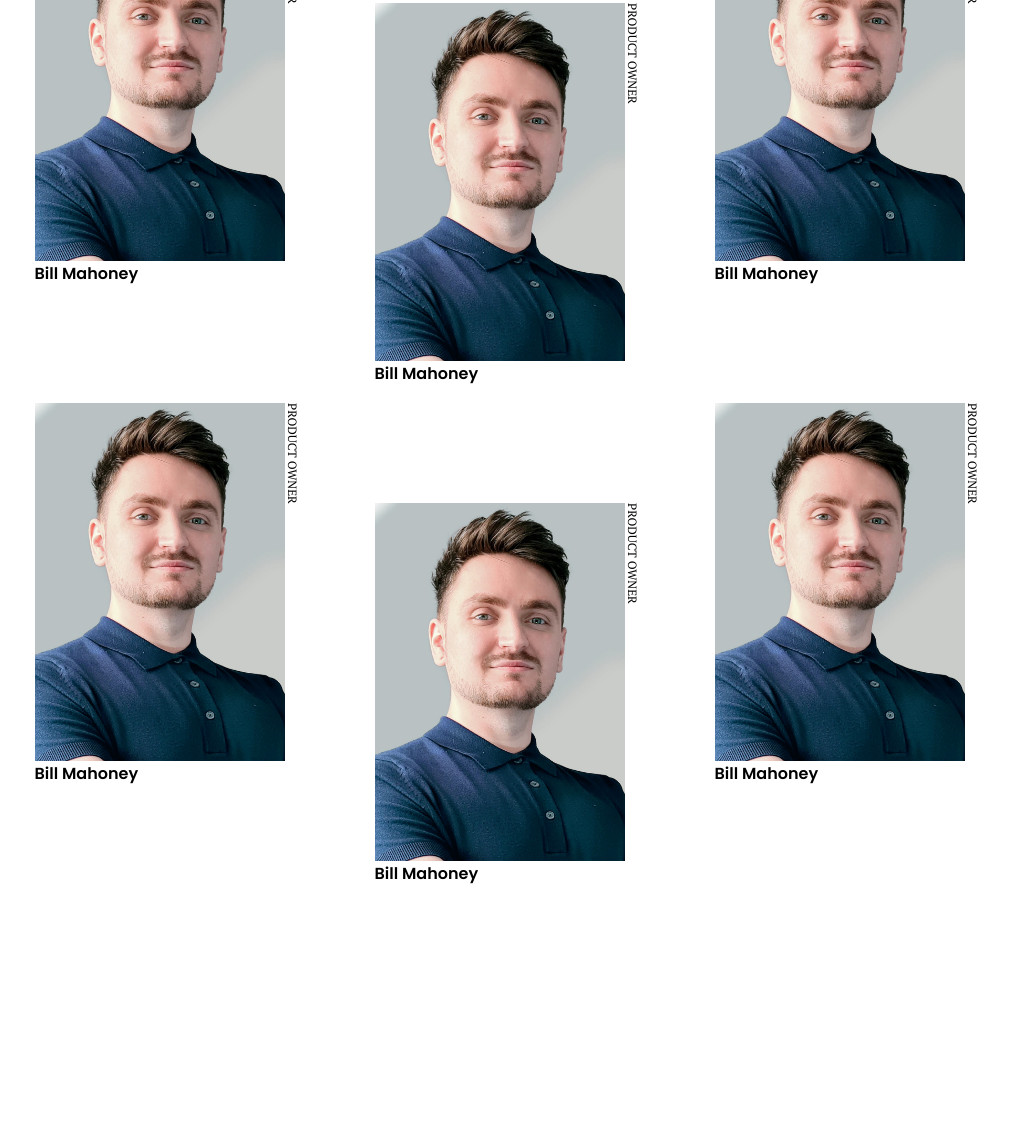
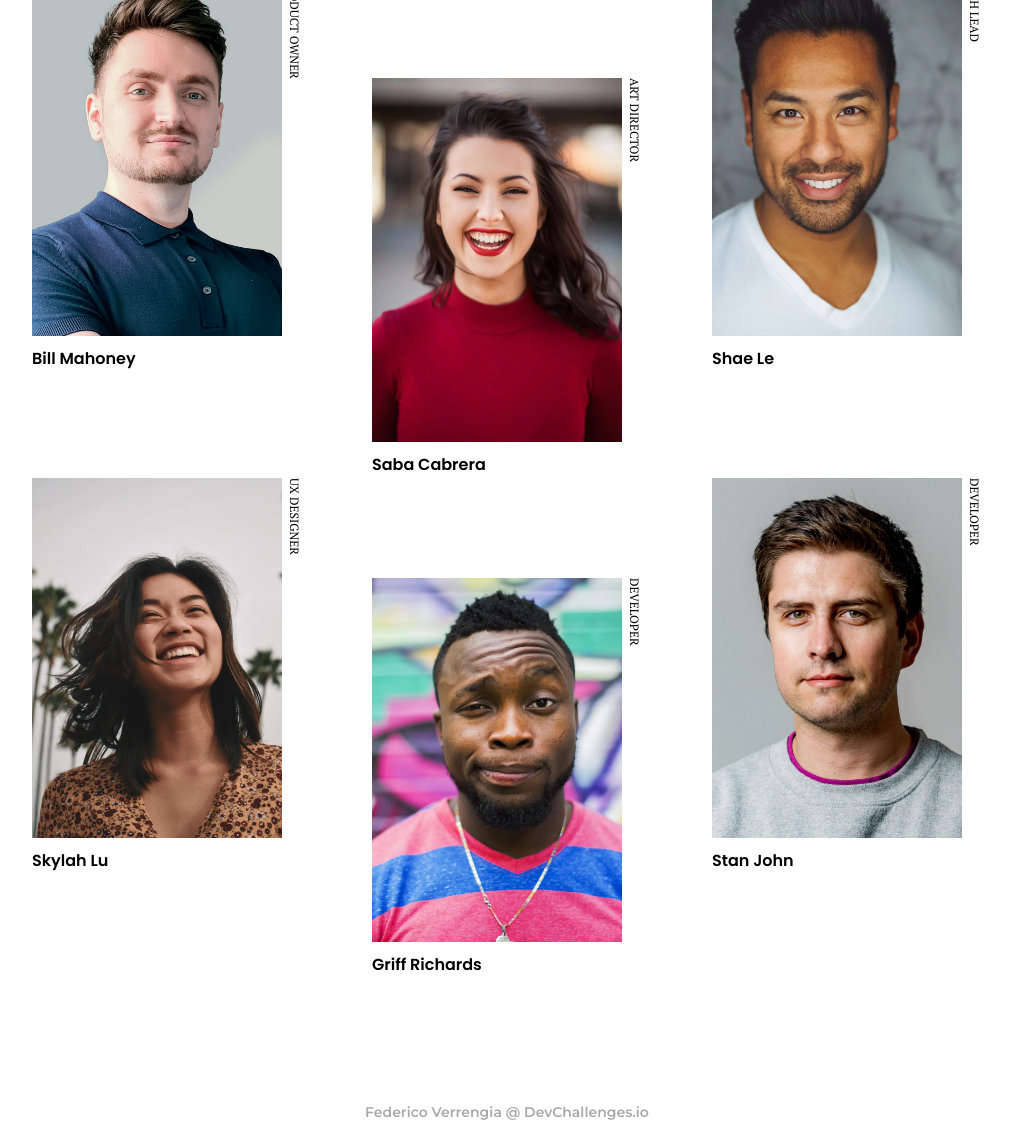
Before and after one commit to fedehub93/my-team-page, a website: page index.html in a window 1280 px wide. Shown: the part 288-1429 px from the top of the page, without its empty margins (133-1143 px from the left). Before the commit the page ends 1241 px from the top, so only its background shows below. Drawn offline with Linux system fonts and the light colour scheme.

Commit message:
Feature added footer and adjust gird media

```diff
--- a/index.html
+++ b/index.html
@@ -11,7 +11,7 @@
     <link rel="icon" href="devchallenges.png" />
 
     <link
-      href="https://fonts.googleapis.com/css2?family=PT+Serif:wght@400;700&family=Poppins:wght@400;600&display=swap"
+      href="https://fonts.googleapis.com/css2?family=PT+Serif:wght@400;700&family=Poppins:wght@400;600&display=swap&family=Montserrat:wght@600&display=swap"
       rel="stylesheet"
     />
 
@@ -40,47 +40,50 @@
       <div class="cards">
         <div class="card">
           <figure class="card__figure">
-            <img src="img/photo1.png" alt="Photo 1" class="card__img" />
-            <figcaption class="card__name">Bill Mahoney</figcaption>
-          </figure>
-          <div class="card__role">Product Owner</div>
-        </div>
-        <div class="card">
-          <figure class="card__figure card__figure--bottom">
-            <img src="img/photo1.png" alt="Photo 1" class="card__img" />
-            <figcaption class="card__name">Bill Mahoney</figcaption>
-          </figure>
-          <div class="card__role card__role--bottom">Product Owner</div>
-        </div>
-        <div class="card">
-          <figure class="card__figure">
-            <img src="img/photo1.png" alt="Photo 1" class="card__img" />
+            <img src="img/photo1.png" alt="Testimonial 1" class="card__img" />
             <figcaption class="card__name">Bill Mahoney</figcaption>
           </figure>
           <div class="card__role">Product Owner</div>
         </div>
         <div class="card">
           <figure class="card__figure">
-            <img src="img/photo1.png" alt="Photo 1" class="card__img" />
-            <figcaption class="card__name">Bill Mahoney</figcaption>
+            <img src="img/photo2.png" alt="Testimonial 1" class="card__img" />
+            <figcaption class="card__name">Saba Cabrera</figcaption>
           </figure>
-          <div class="card__role">Product Owner</div>
-        </div>
-        <div class="card">
-          <figure class="card__figure card__figure--bottom">
-            <img src="img/photo1.png" alt="Photo 1" class="card__img" />
-            <figcaption class="card__name">Bill Mahoney</figcaption>
-          </figure>
-          <div class="card__role card__role--bottom">Product Owner</div>
+          <div class="card__role">Art Director</div>
         </div>
         <div class="card">
           <figure class="card__figure">
-            <img src="img/photo1.png" alt="Photo 1" class="card__img" />
-            <figcaption class="card__name">Bill Mahoney</figcaption>
+            <img src="img/photo3.png" alt="Testimonial 1" class="card__img" />
+            <figcaption class="card__name">Shae Le</figcaption>
           </figure>
-          <div class="card__role">Product Owner</div>
+          <div class="card__role">Tech Lead</div>
+        </div>
+        <div class="card">
+          <figure class="card__figure">
+            <img src="img/photo4.png" alt="Testimonial 1" class="card__img" />
+            <figcaption class="card__name">Skylah Lu</figcaption>
+          </figure>
+          <div class="card__role">UX Designer</div>
+        </div>
+        <div class="card">
+          <figure class="card__figure">
+            <img src="img/photo5.png" alt="Testimonial 1" class="card__img" />
+            <figcaption class="card__name">Griff Richards</figcaption>
+          </figure>
+          <div class="card__role">Developer</div>
+        </div>
+        <div class="card">
+          <figure class="card__figure">
+            <img src="img/photo6.png" alt="Testimonial 1" class="card__img" />
+            <figcaption class="card__name">Stan John</figcaption>
+          </figure>
+          <div class="card__role">Developer</div>
         </div>
       </div>
     </div>
+    <footer class="footer">
+      <p class="copyright">Federico Verrengia @ DevChallenges.io</p>
+    </footer>
   </body>
 </html>
--- a/sass/_components.scss
+++ b/sass/_components.scss
@@ -1,11 +1,10 @@
 //TESTIMONIAL
 
 .card {
-    & {
       display: grid;
       grid-template-columns: 25rem min-content;
       grid-template-rows: 10rem min-content;
-    }
+      column-gap: .5rem;
 
     &__figure {
       grid-row: 1 / 3;
@@ -17,6 +16,7 @@
 
     &__img {
       width: 100%;
+      margin-bottom: 1rem;
     }
 
     &__role {
@@ -29,32 +29,29 @@
       text-orientation: mixed;
     }
 
-
-    &:nth-child(2) > *,
-    &:nth-child(4) > *,
-    &:nth-child(6) > * {
-      @media only screen and (max-width: 786px) {
-        grid-row: 2 / 3;
-      }
-    }
-
-    &:nth-child(2) > *,
-    &:nth-child(5) > * {
-      @media only screen and (min-width: 787px) {
-        grid-row: 2 / 3;
-      }
-    }
-
-    /*
-      &__figure--bottom,
-      &__role--bottom {
-          grid-row: 2 / 3;
-      }
-      */
-
     &__name {
       font-family: "Poppins", sans-serif;
       font-size: 1.6rem;
       font-weight: 600;
     }
+
+    &:nth-child(2) > *,
+    &:nth-child(4) > *,
+    &:nth-child(6) > * {
+      @media only screen and (min-width: 577px) and (max-width: 846px) {
+        grid-row: 2 / 3;
+      }
+
+      // @media only screen and(max-width: 576px) {
+      //   grid-row: 1 / 3;
+      // }
+    }
+
+    &:nth-child(2) > *,
+    &:nth-child(5) > * {
+      @media only screen and (min-width: 847px) {
+        grid-row: 2 / 3;
+      }
+    }
+
   }
--- a/sass/_page.scss
+++ b/sass/_page.scss
@@ -3,7 +3,7 @@
   margin: 0 auto;
   max-width: 100rem;
   @media only screen and (max-width: 1000px) {
-      padding: 0 2rem;
+      padding: 5rem 2rem;
   }
 
   display: grid;
@@ -27,8 +27,22 @@
 }
 
 .cards {
+  padding: 7.5rem 0;
+
   display: grid;
   grid-template-columns: repeat(auto-fit, minmax(25rem, 1fr));
   column-gap: 2rem;
   justify-items: center;
 }
+
+.footer {
+  font-family: "Montserrat", sans-serif;
+  font-weight: 600;
+  font-size: 1.4rem;
+  text-align: center;
+  color:#A9A9A9;
+
+  p {
+    margin-bottom: 2rem;
+  }
+}
```
Also changed, not shown: css/style.css.
